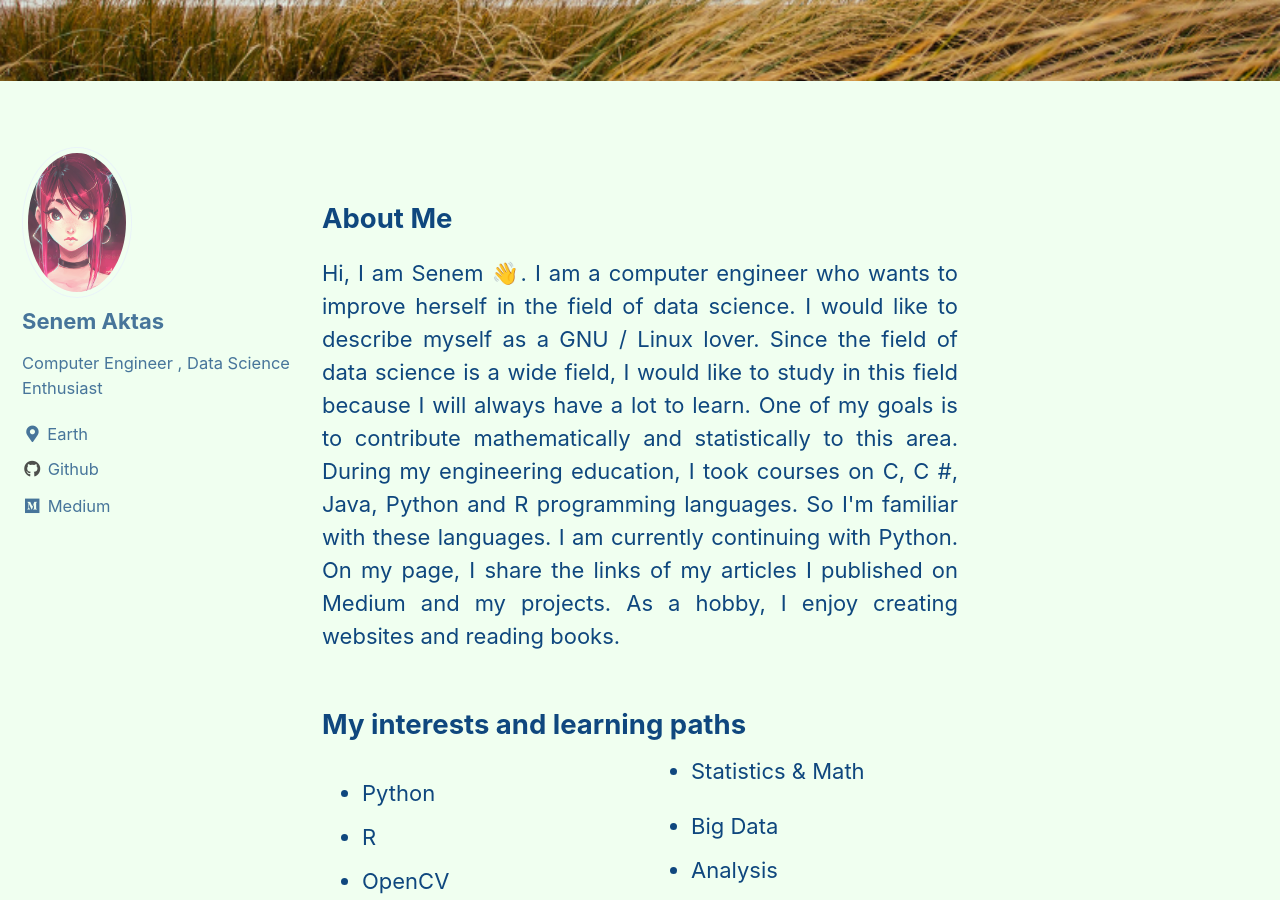
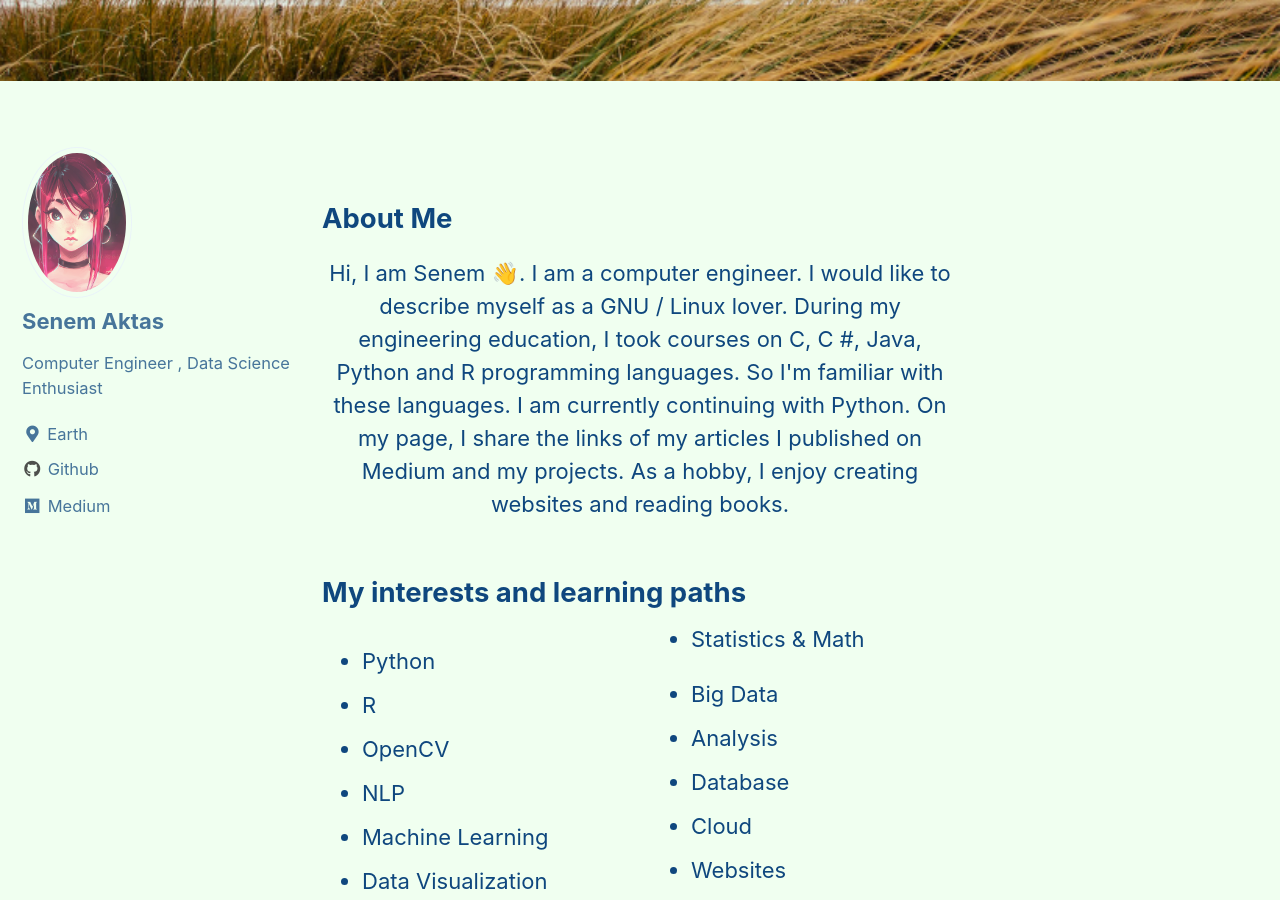
Before and after one commit to senemaktas/senemaktas.github.io, a Jekyll site: the page built from index.html, in a window 1280 px wide and 900 px high, scrolled down 495 px. Built offline with Jekyll 4.4.1, drawn with Linux system fonts in a browser that asks for light colours; cached includes are drawn as plain includes; the list of posts is cut into pages by our own code.

Commit message:
Update home.html

```diff
--- a/_layouts/home.html
+++ b/_layouts/home.html
@@ -2,14 +2,13 @@
 layout: archive
 ---
 
+<!DOCTYPE html>
 <h2> About Me </h2>
 
-<p align="justify"> Hi, I am Senem 👋. I am a computer engineer who wants to improve herself in the field of data science.
-I would like to describe myself as a GNU / Linux lover. Since the field of data science is a wide field, I would like to
-study in this field because I will always have a lot to learn. One of my goals is to contribute mathematically and statistically
-to this area. During my engineering education, I took courses on C, C #, Java, Python and R programming languages. So I'm familiar
-with these languages. I am currently continuing with Python.  On my page, I share the links of my articles I published on Medium and
-my projects. As a hobby, I enjoy creating websites and reading books. </p>
+<p style="text-align:center;"> Hi, I am Senem 👋. I am a computer engineer. I would like to describe myself as a GNU / Linux lover.
+During my engineering education, I took courses on C, C #, Java, Python and R programming languages. So I'm familiar with these languages.
+I am currently continuing with Python.  On my page, I share the links of my articles I published on Medium and my projects. As a hobby,
+I enjoy creating websites and reading books. </p>
 
 
 <h2> My interests and learning paths </h2>
@@ -45,6 +44,7 @@
     </div>
 
 <a href="https://github-readme-stats.vercel.app/api?username=senemaktas&show_icons=true&theme=prussian&count_private=true&text_color=ffffff&title_color=fe0278"><a/>
+</html>
 
 {{ content }}
 
```
